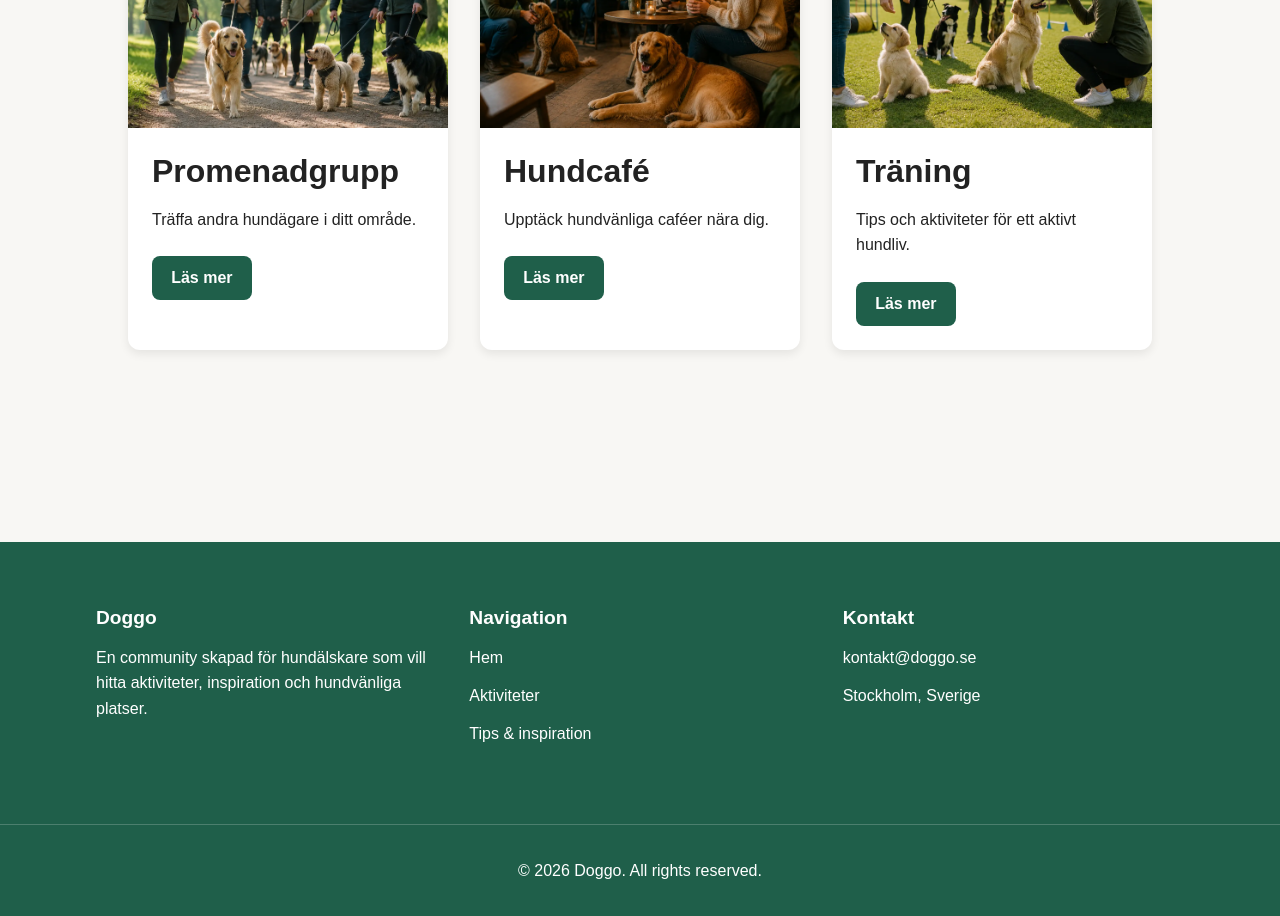
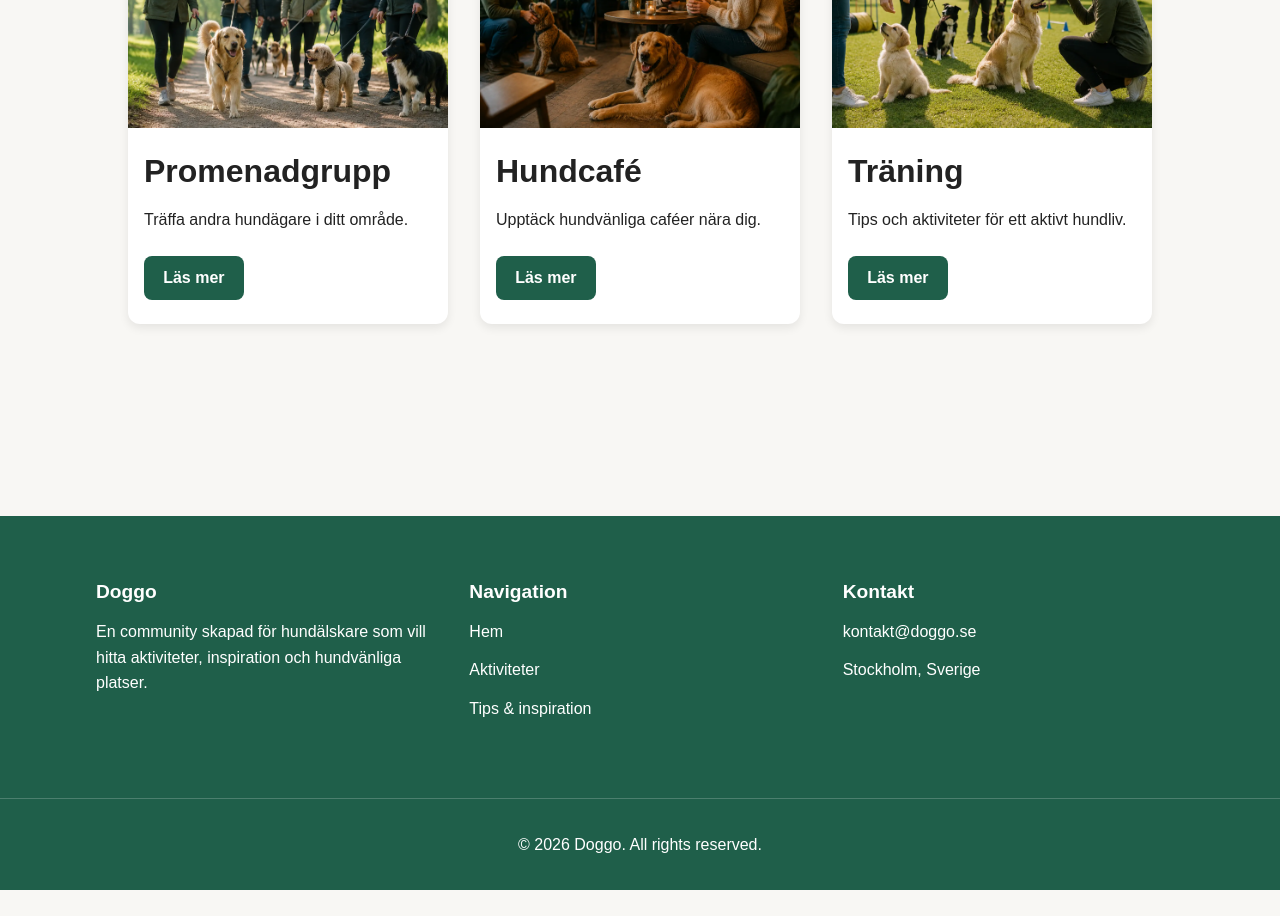
Before and after one commit to kingaszayer-iths/doggo, a React (Vite) app: page / in a window 1280 px wide. Shown: the part 920-1836 px from the top of the page. After the commit the page ends 1810 px from the top, so only its background shows below. Built offline with nearby package versions, Linux system fonts and the light colour scheme.

Commit message:
Updated card-content padding for improved layout

```diff
--- a/src/index.css
+++ b/src/index.css
@@ -237,7 +237,8 @@ main {
 }
 
 .card-content {
-  padding: 1.5rem;
+  /* padding: 1.5rem; */
+  padding: 1.5rem 1rem;;
 }
 
 .card-content h2 {
```
